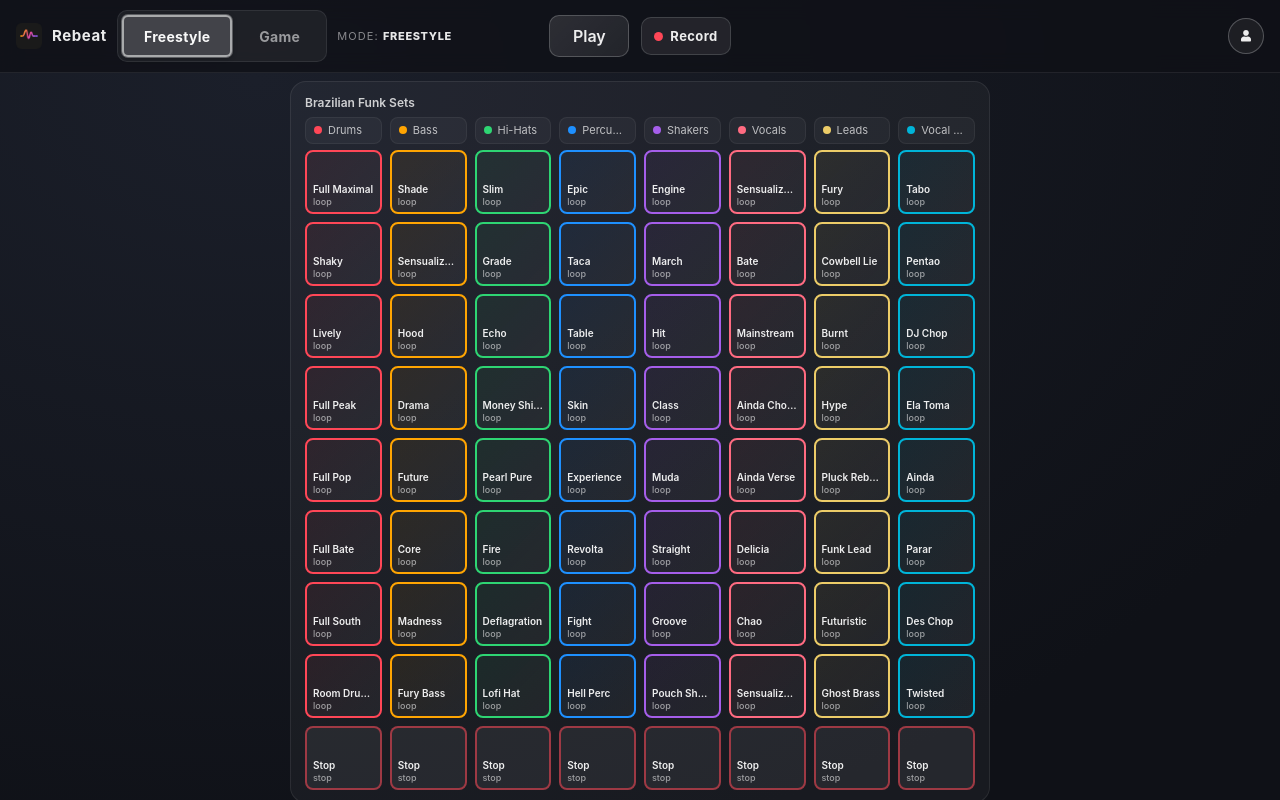
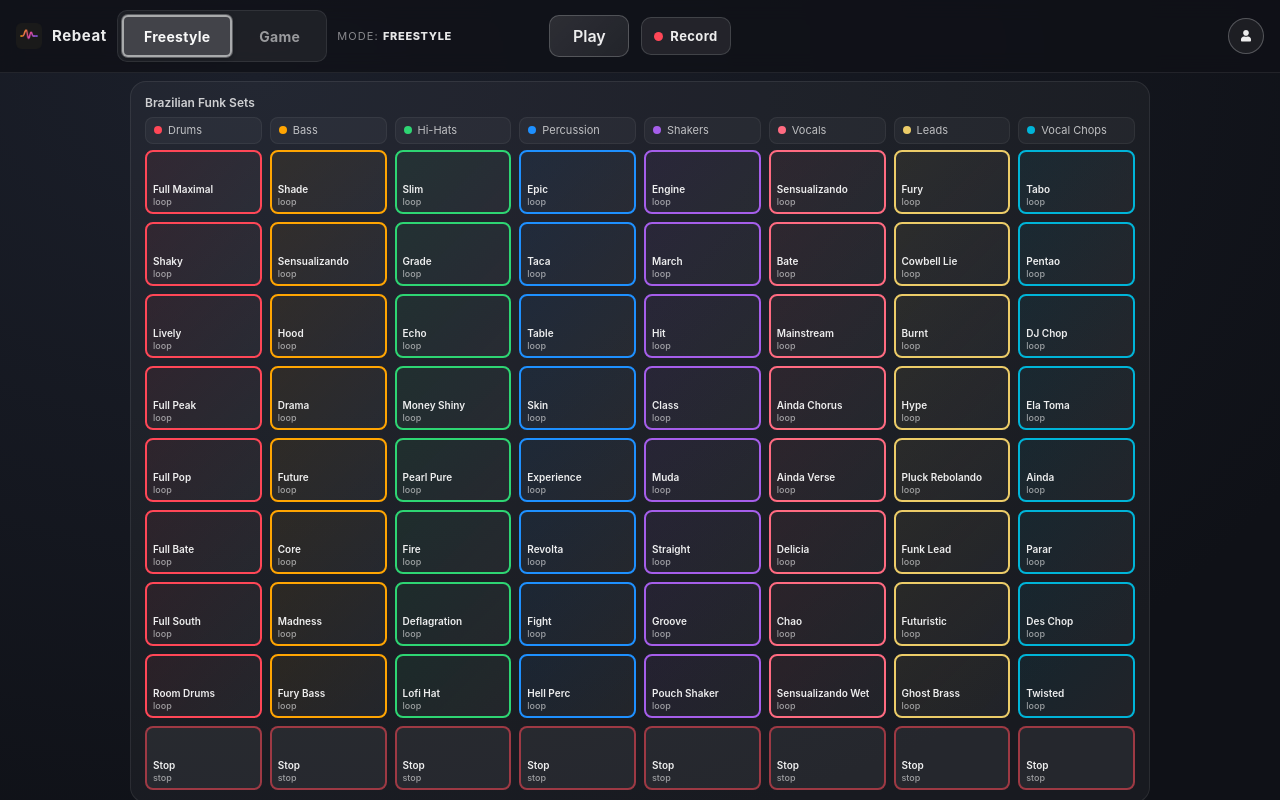
Before and after one commit to riyod3v/rebeat, a React (Vite) app: page / in a window 1280 px wide. Built offline with nearby package versions, Linux system fonts and the light colour scheme; no server answers.

Commit message:
Update App.css

```diff
--- a/src/App.css
+++ b/src/App.css
@@ -107,9 +107,9 @@
   overflow: hidden;
   /*
    * Explicit width so children (grid, col-headers) can resolve width:100%.
-   * Wider ratio (1.0 instead of 0.8) for more spacious buttons.
+   * Wider ratio (1.5 instead of 0.8) for more spacious buttons.
    */
-  width: calc((100vh - 160px) * 1.0 + 30px);
+  width: calc((100vh - 160px) * 1.5 + 30px);
   max-width: calc(100vw - 32px);
 }
 
```
